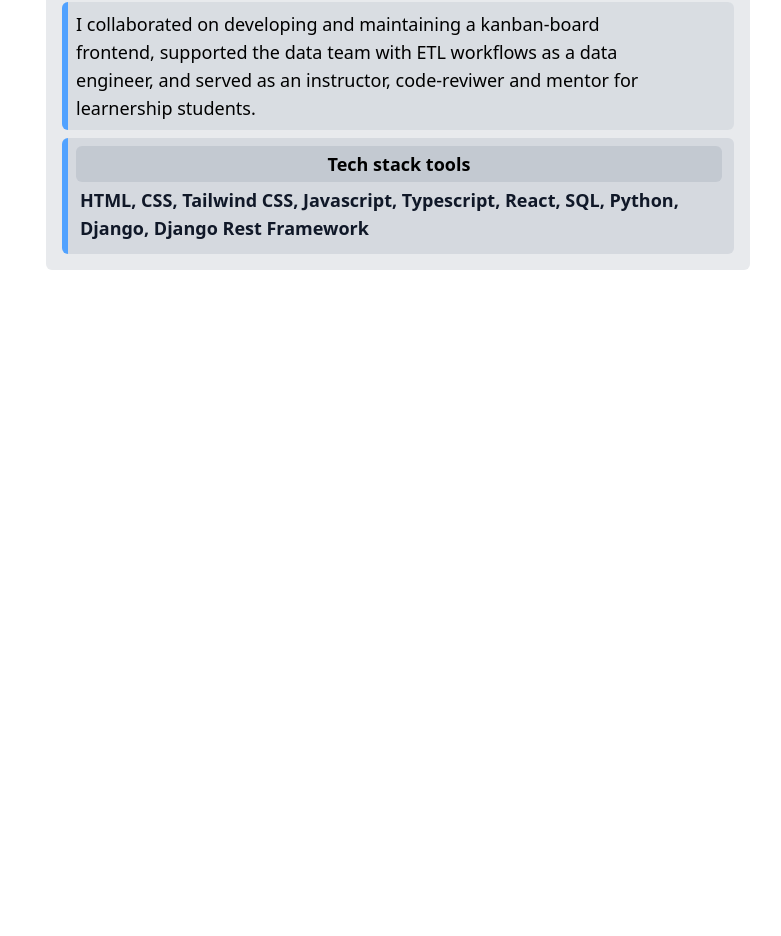
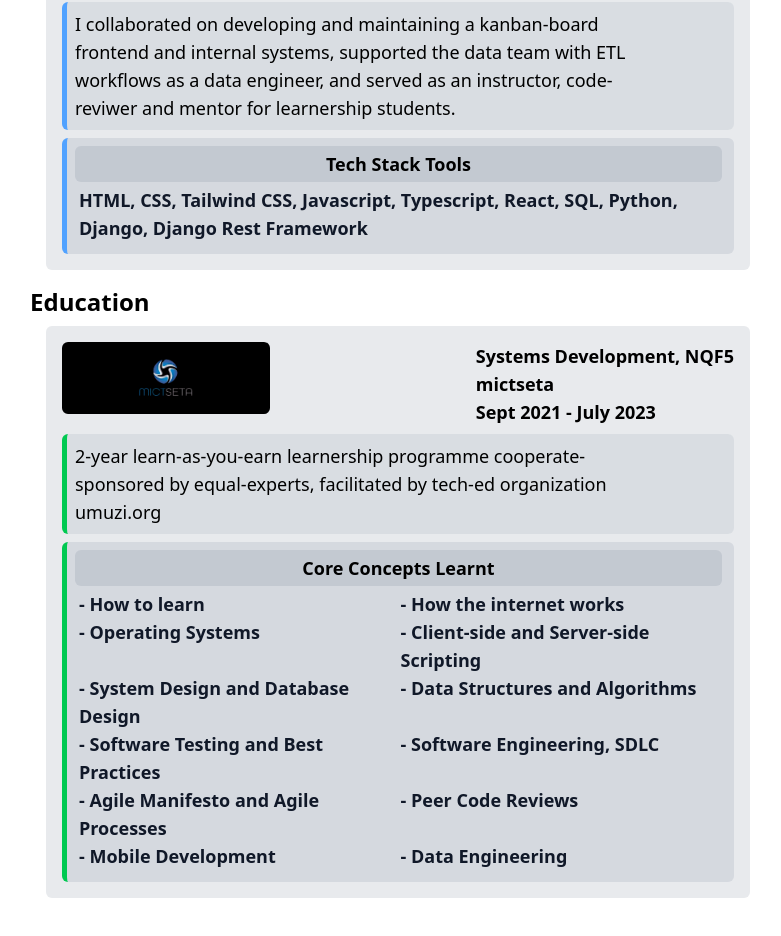
Before and after one commit to mfanaKoPitori/portfolio, a Next.js app: page / in a window 1280 px wide. Shown: the part 954-1890 px from the top of the page, without its empty margins (242-1023 px from the left). Before the commit the page ends 1288 px from the top, so only its background shows below. Built offline with nearby package versions, Linux system fonts and the light colour scheme.

Commit message:
fix: added real borders instead of custom one

```diff
--- /dev/null
+++ b/pages/components/Education.tsx
@@ -0,0 +1,69 @@
+import Image from "next/image";
+
+type EducationProps = {
+  schoolName: string;
+  qualificationName: string;
+  imageName: string;
+  imageWidth: number;
+  imageHeight: number;
+  durationDur: string;
+  courseHighlights: string;
+  skillsList: string[];
+};
+
+export default function Education({
+  schoolName,
+  qualificationName,
+  imageName,
+  imageWidth,
+  imageHeight,
+  durationDur,
+  courseHighlights,
+  skillsList,
+}: EducationProps) {
+  return (
+    <div className="grid bg-gray-300/50 rounded-md">
+      <div className="space-y-2 p-4">
+        <span className="grid lg:flex lg:justify-between font-bold">
+          <div className="w-full grid lg:flex lg:justify-between space-y-2 lg:space-x-4 lg:align-baseline">
+            <div className="h-18 w-full lg:w-52  bg-black rounded-md justify-items-center">
+              <Image
+                src={imageName}
+                height={imageHeight}
+                width={imageWidth}
+                alt="umbono_logo"
+                className=" bg-black rounded-md p-1"
+              />
+            </div>
+
+            <div className="font-bold text-xs lg:text-lg p-0">
+              <p className="p-0 m-0">{qualificationName}</p>
+              <p>{schoolName}</p>
+              <p>{durationDur}</p>
+            </div>
+          </div>
+        </span>
+
+        <div className="grid">
+          <div className="flex flex-cols-2 bg-gray-300/60 rounded-md border-l-5 border-green-500">
+            <p className="w-11/12 p-2 text-left">{courseHighlights}</p>
+          </div>
+        </div>
+
+        <div className="flex">
+          {/* <p className="bg-green-500 w-1.5 rounded-l-md"></p> */}
+          <div className="grid w-full bg-gray-300/80 p-2 rounded-md space-x-1 text-xs lg:text-lg font-bold border-l-5 border-green-500">
+            <h3 className="grid justify-center bg-gray-400/30 p-1 rounded-md">
+              Core Concepts Learnt
+            </h3>
+            <ul className="grid grid-cols-1 lg:grid-cols-2 whitespace-normal break-words p-1 justify-left text-gray-900 text-xs xl:text-lg font-bold">
+              {skillsList.map((skill, index) => (
+                <li key={index}>- {skill}</li>
+              ))}
+            </ul>
+          </div>
+        </div>
+      </div>
+    </div>
+  );
+}
--- a/pages/components/work_experience.tsx
+++ b/pages/components/WorkExperience.tsx
@@ -45,17 +45,15 @@ export default function WorkExperience({
         </span>
 
         <div className="grid">
-          <div className="flex flex-cols-2 bg-gray-300/60 rounded-md">
-            <p className="bg-blue-400 w-1.5 rounded-bl-md rounded-tl-md"></p>
+          <div className="flex flex-cols-2 bg-gray-300/60 rounded-md border-l-5 border-blue-400">
             <p className="w-11/12 p-2 text-left">{workHighlights}</p>
           </div>
         </div>
 
         <div className="flex">
-          <p className="bg-blue-400 w-1.5 rounded-l-md"></p>
-          <div className="grid w-full bg-gray-300/80 p-2 rounded-r-md space-x-1 text-xs lg:text-lg font-bold">
+          <div className="grid w-full bg-gray-300/80 p-2 rounded-md space-x-1 text-xs lg:text-lg font-bold border-l-5 border-blue-400">
             <h3 className="grid justify-center bg-gray-400/30 p-1 rounded-md">
-              Tech stack tools
+              Tech Stack Tools
             </h3>
             <p className="grid whitespace-normal break-words p-1 justify-center text-gray-900 text-xs lg:text-lg font-bold">
               {skillsList}
--- a/pages/index.tsx
+++ b/pages/index.tsx
@@ -1,5 +1,6 @@
 import Image from "next/image";
-import WorkExperience from "./components/work_experience";
+import WorkExperience from "./components/WorkExperience";
+import Education from "./components/Education";
 
 export default function Home() {
   return (
@@ -27,8 +28,9 @@ export default function Home() {
               systems that enable to the web and other systems.
             </p>
             <p>
-              When I am not trying to be technical wizard, I sleep, walk the
-              trails, or get deep into fiction/self-help books.
+              When not in my technical wizardry mode, you will find that I am
+              sleeping, walking the trails, or deep into fiction/self-help
+              books.
             </p>
           </div>
         </div>
@@ -37,25 +39,54 @@ export default function Home() {
           <h2 className="font-bold text-xl lg:text-2xl">Work Experience</h2>
           <div className="grid space-y-2 mx-4">
             <WorkExperience
-              companyName="Umbono Cloud"
+              companyName="umbono Cloud"
               role="Software Developer"
               imageName="/umbono_logo.webp"
               imageWidth={190}
               imageHeight={70}
-              durationDur="Aug 2025 - Present"
+              durationDur="Aug 2024 - Present"
               workHighlights={`I develop and maintain full-stack web applications and CRM integrations, and integrating platforms like Call Cabinet, Microsoft D365, Matrix42, and Zoho.`}
               skillsList="HTML, CSS, Tailwind CSS, Javascript, Typescript, React, Next.js, SQL, Python"
             />
 
             <WorkExperience
-              companyName="Umuzi"
+              companyName="umuzi.org"
               role="Software Developer"
               imageName="/umuzi_logo.png"
               imageWidth={70}
               imageHeight={70}
-              durationDur="Jul 2024 - Aug 2025"
-              workHighlights={`I collaborated on developing and maintaining a kanban-board frontend, supported the data team with ETL workflows as a data engineer, and served as an instructor, code-reviwer and mentor for learnership students.`}
+              durationDur="Aug 2023 - July 2024"
+              workHighlights={`I collaborated on developing and maintaining a kanban-board frontend and internal systems, supported the data team with ETL workflows as a data engineer, and served as an instructor, code-reviwer and mentor for learnership students.`}
               skillsList="HTML, CSS, Tailwind CSS, Javascript, Typescript, React, SQL, Python, Django, Django Rest Framework"
+            />
+          </div>
+        </div>
+
+        <div className="grid space-y-2">
+          <h2 className="font-bold text-xl lg:text-2xl">Education</h2>
+          <div className="grid space-y-2 mx-4">
+            <Education
+              schoolName="mictseta"
+              qualificationName="Systems Development, NQF5"
+              imageName="/mictseta_logo.webp"
+              imageWidth={70}
+              imageHeight={70}
+              durationDur="Sept 2021 - July 2023"
+              courseHighlights={`2-year learn-as-you-earn learnership programme cooperate-sponsored by equal-experts, facilitated by tech-ed organization umuzi.org`}
+              skillsList={[
+                "How to learn",
+                "How the internet works",
+                "Operating Systems",
+                "Client-side and Server-side Scripting",
+                "System Design and Database Design",
+                "Data Structures and Algorithms",
+                "Software Testing and Best Practices",
+                "Software Engineering, SDLC",
+                "Agile Manifesto and Agile Processes",
+                "Peer Code Reviews",
+                "Mobile Development",
+                "Data Engineering",
+              ]}
             />
           </div>
         </div>
```
Also changed, not shown: public/mictseta_logo.png (added), public/mictseta_logo.webp (added).
